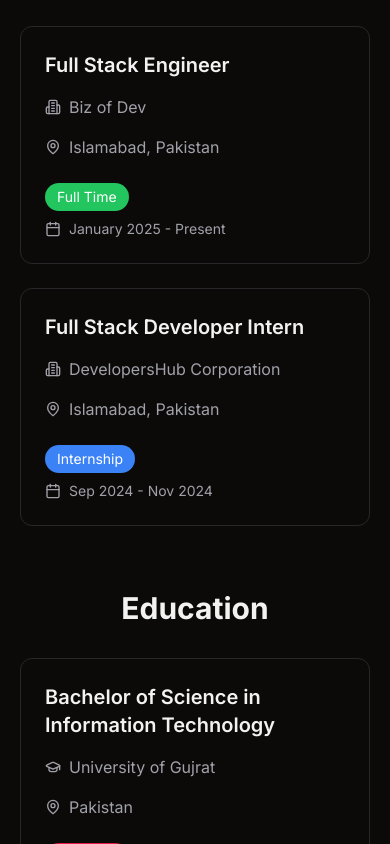
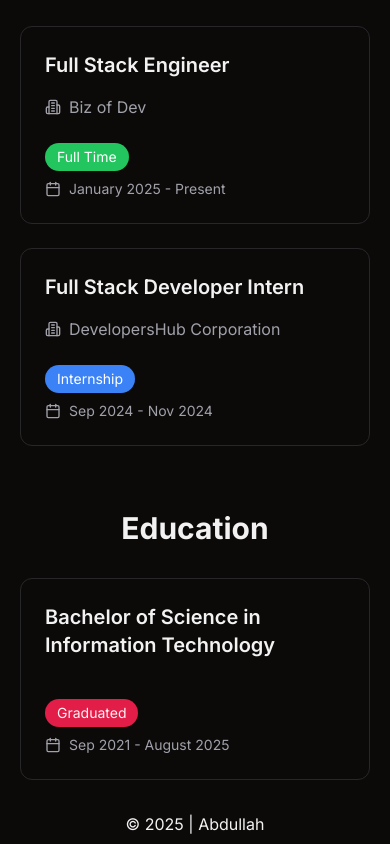
Before and after one commit to Abdullah-dev0/Portfolio, a React (Vite) app: page /about in a window 390 px wide. Shown: the part 860-1704 px from the top of the page. Built offline with nearby package versions, Linux system fonts and the light colour scheme.

Commit message:
Refactor AboutMe and BlogsDetails components: remove unused icons and adjust heading styles for better responsiveness

```diff
--- a/src/pages/AboutMe.tsx
+++ b/src/pages/AboutMe.tsx
@@ -1,5 +1,5 @@
 import SEOHead from "@/components/seo/SEOHead";
-import { Building2, GraduationCapIcon, MapPin, Calendar } from "lucide-react";
+import { Building2, Calendar } from "lucide-react";
 
 const AboutMe = () => {
 	const aboutPageStructuredData = {
@@ -92,10 +92,6 @@
 														Biz of Dev
 													</a>
 												</div>
-												<div className="flex items-center gap-2">
-													<MapPin className="h-4 w-4" />
-													<span>Islamabad, Pakistan</span>
-												</div>
 											</div>
 										</div>
 										<div className="space-y-2 lg:text-right">
@@ -119,10 +115,6 @@
 												<div className="flex items-center gap-2">
 													<Building2 className="h-4 w-4" />
 													<span>DevelopersHub Corporation</span>
-												</div>
-												<div className="flex items-center gap-2">
-													<MapPin className="h-4 w-4" />
-													<span>Islamabad, Pakistan</span>
 												</div>
 											</div>
 										</div>
@@ -148,20 +140,11 @@
 								<div className="flex flex-col lg:flex-row lg:items-start lg:justify-between gap-6">
 									<div className="space-y-4 flex-1">
 										<h3 className="text-xl font-semibold">Bachelor of Science in Information Technology</h3>
-										<div className="flex flex-col sm:flex-row gap-4 text-muted-foreground">
-											<div className="flex items-center gap-2">
-												<GraduationCapIcon className="h-4 w-4" />
-												<span>University of Gujrat</span>
-											</div>
-											<div className="flex items-center gap-2">
-												<MapPin className="h-4 w-4" />
-												<span>Pakistan</span>
-											</div>
-										</div>
+										<div className="flex flex-col sm:flex-row gap-4 text-muted-foreground"></div>
 									</div>
 									<div className="space-y-2 lg:text-right">
 										<span className="inline-block bg-primary text-primary-foreground text-sm px-3 py-1 rounded-full">
-											Full Time
+											Graduated
 										</span>
 										<div className="flex items-center gap-2 text-sm text-muted-foreground lg:justify-end">
 											<Calendar className="h-4 w-4" />
--- a/src/pages/BlogsDetails.tsx
+++ b/src/pages/BlogsDetails.tsx
@@ -87,7 +87,7 @@
 				{/* Blog Header */}
 				<div className="space-y-6 slide-up">
 					<div className="space-y-4">
-						<h1 className="text-3xl md:text-4xl font-bold leading-tight">{blog.title}</h1>
+						<h1 className=" text-xl sm:text-2xl md:text-4xl font-bold leading-tight">{blog.title}</h1>
 
 						{/* Blog Meta */}
 						<div className="flex flex-wrap items-center gap-4 text-sm text-muted-foreground">
```
